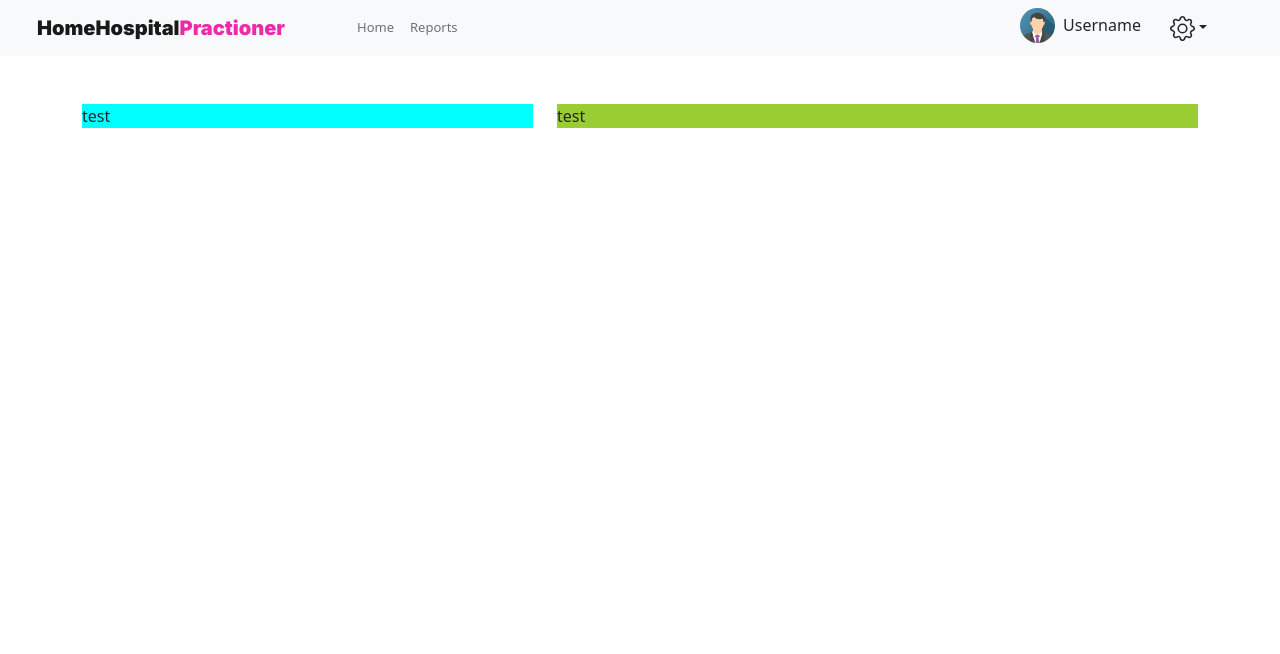
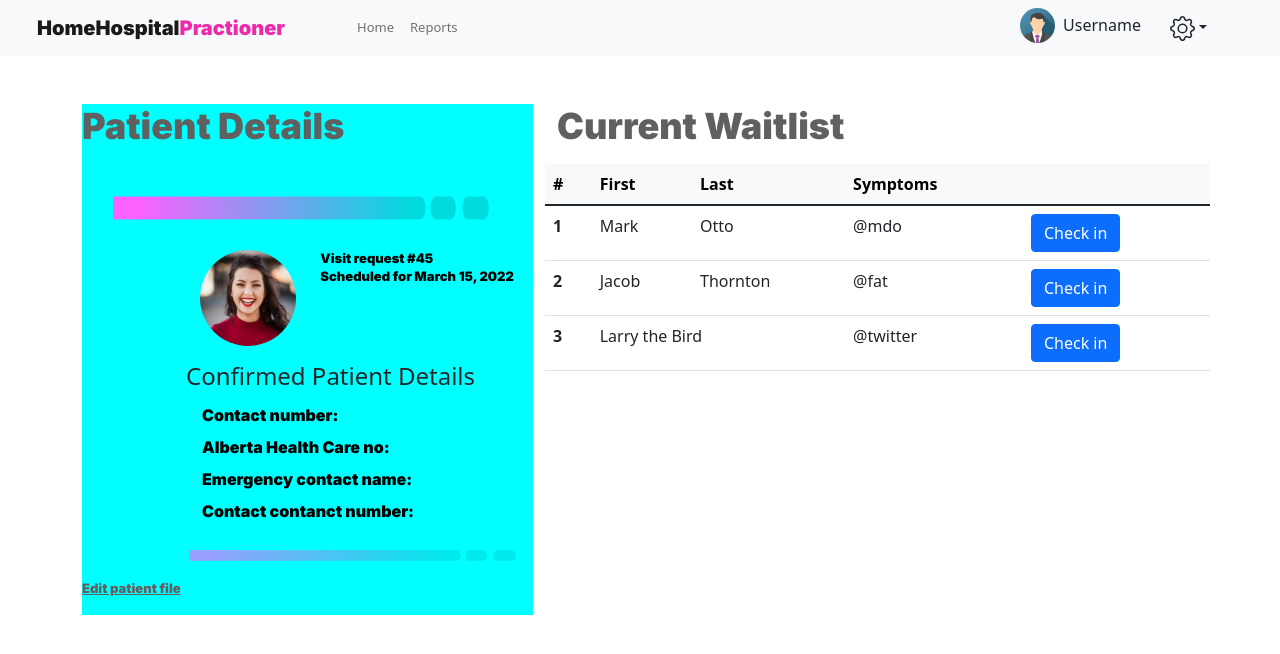
Before and after one commit to liamandaidan/HomeHospital, a React (Create React App) app in the folder HomeHospital-Frontend/hh-front/: page /practioner in a window 1280 px wide. Shown: the top 654 px of the page. Built offline with nearby package versions, Linux system fonts and the light colour scheme; no server answers.

Commit message:
Orientation

```diff
--- a/HomeHospital-Frontend/hh-front/src/pages/Practioner.jsx
+++ b/HomeHospital-Frontend/hh-front/src/pages/Practioner.jsx
@@ -1,11 +1,15 @@
-import React from "react";
-import { Container, Row, Col } from "react-bootstrap";
+import React, { useState } from "react";
+import { Container, Row, Col, Button } from "react-bootstrap";
 import PatientInfo from "../components/PatientInfo.js";
 import PractNav from "../components/PractNavBar.jsx";
 import logo from "../images/heartbeat.png";
-import "../styles/PractionerStyles.css"
+import "../styles/PractionerStyles.css";
+import line from "../images/hb2.png";
 
 export default function Practioner() {
+    // change the state to view visability on patient details
+  const [patientDetails, setPatientDetails] = useState(true);
+
   return (
     <div>
       <PractNav />
@@ -13,15 +17,77 @@ export default function Practioner() {
         <div className="practionerView-div">
           <Row>
             <Col md="5">
-              <div className="leftContent">
-                test
+              <div className="leftContent" hidden={!patientDetails}>
+                <p class="pd">Patient Details</p>
                 <Row>
-                  {/* <PatientInfo /> */}
+                  <img
+                    src={line}
+                    class="rounded float-start"
+                    alt="RIP"
+                    className="hb2"
+                  />
+                </Row>
+                <Row>
+                  {/* Patient info shown depending on logic of component selected.
+                  PATIENTINFO COMPONENT WILL NEED TO BE REPLACED*/}
+                  <PatientInfo />
+                </Row>
+                <Row>
+                  <p>
+                    <a href="/editPatient">Edit patient file</a>
+                  </p>
                 </Row>
               </div>
             </Col>
             <Col md="7">
-              <div className="rightContent">test</div>
+              <div className="rightContent">
+                <Row>
+                  <p class="pd">Current Waitlist</p>
+                </Row>
+                <Row>
+                    {/* This table class will be automatically generated.
+                    Just used as an example for now */}
+                  <table class="table table-hover">
+                    <thead class="table-light">
+                      <tr>
+                        <th scope="col">#</th>
+                        <th scope="col">First</th>
+                        <th scope="col">Last</th>
+                        <th scope="col">Symptoms</th>
+                        <th scope="col"></th>
+                      </tr>
+                    </thead>
+                    <tbody>
+                      <tr>
+                        <th scope="row">1</th>
+                        <td>Mark</td>
+                        <td>Otto</td>
+                        <td>@mdo</td>
+                        <td>
+                          <Button>Check in</Button>
+                        </td>
+                      </tr>
+                      <tr>
+                        <th scope="row">2</th>
+                        <td>Jacob</td>
+                        <td>Thornton</td>
+                        <td>@fat</td>
+                        <td>
+                          <Button>Check in</Button>
+                        </td>
+                      </tr>
+                      <tr>
+                        <th scope="row">3</th>
+                        <td colspan="2">Larry the Bird</td>
+                        <td>@twitter</td>
+                        <td>
+                          <Button>Check in</Button>
+                        </td>
+                      </tr>
+                    </tbody>
+                  </table>
+                </Row>
+              </div>
             </Col>
           </Row>
         </div>
--- a/HomeHospital-Frontend/hh-front/src/styles/PractionerStyles.css
+++ b/HomeHospital-Frontend/hh-front/src/styles/PractionerStyles.css
@@ -1,6 +1,24 @@
-.leftContent{
-    background-color: aqua;
+/* Colors are temporary to see what areas we are workign with*/
+.leftContent {
+  background-color: aqua;
 }
-.rightContent{
-    background-color: yellowgreen;
+.rightContent {
+  /* background-color: aliceblue; */
 }
+.pd {
+  font-family: "Inter";
+  font-style: normal;
+  font-weight: 500;
+  font-size: 36px;
+  line-height: 44px;
+  /* identical to box height */
+
+  color: #616060;
+}
+
+.hb2 {
+  width: 447px;
+  height: 86px;
+  left: 0px;
+  top: 107px;
+}
```
